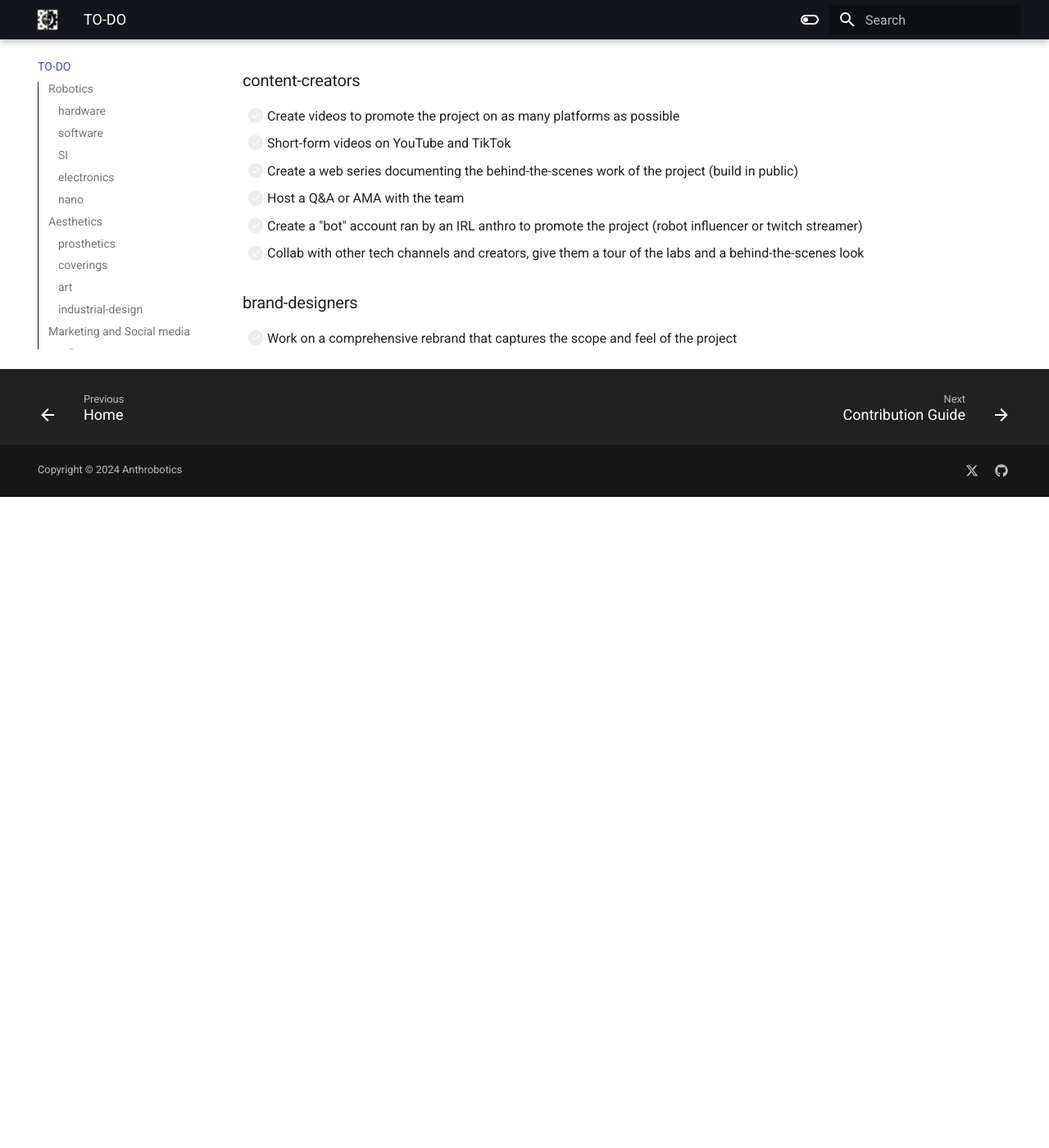
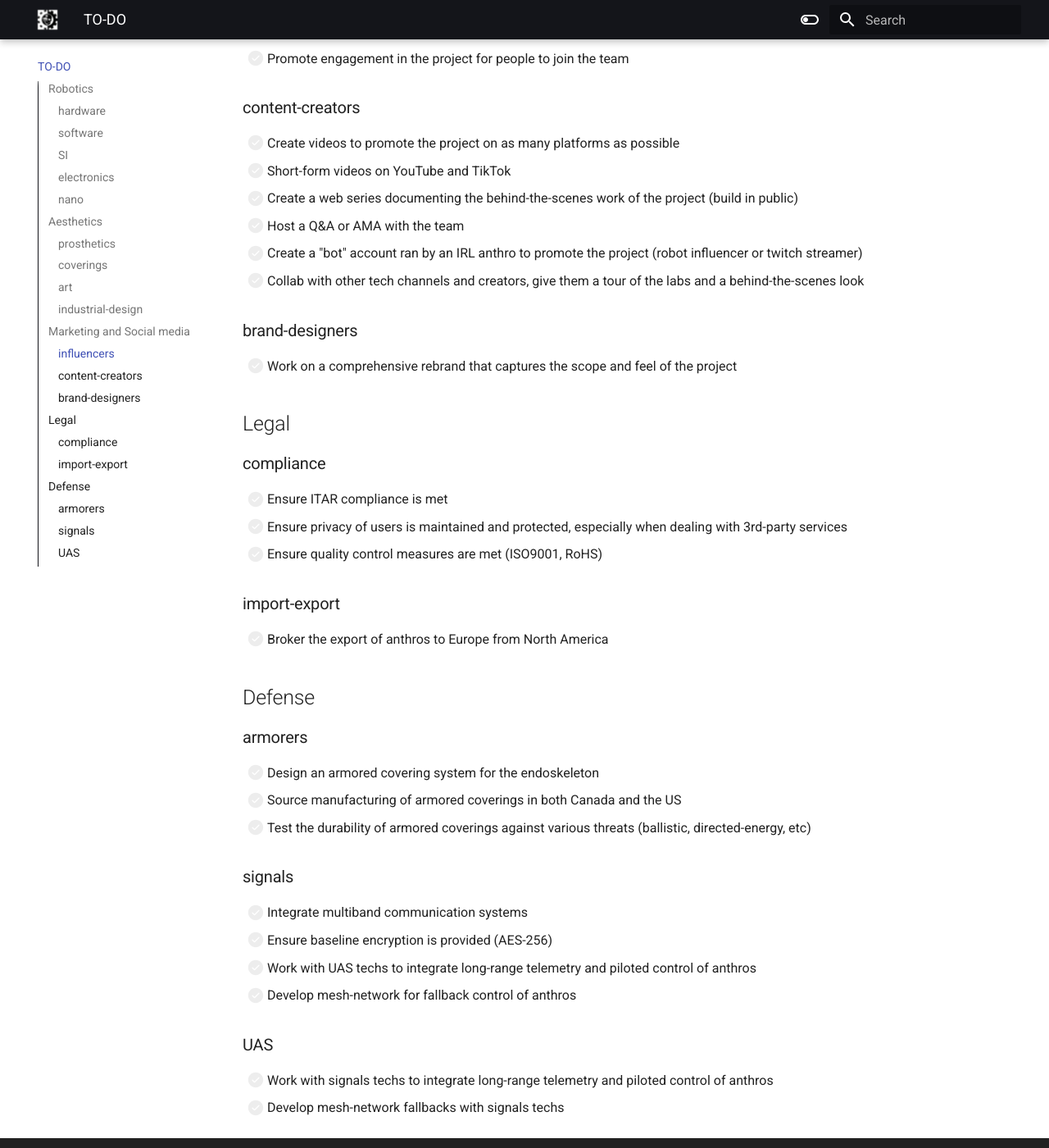
Before and after one commit to Anthrobotics/anthro-docs, an MkDocs documentation site: the page built from docs/TO-DO.md, in a window 1280 px wide and 1400 px high, scrolled down 3708 px. Shown: the whole window at 82% size. Built offline with MkDocs 1.6.1 and Material for MkDocs 9.7.7, drawn with Linux system fonts in a browser that asks for light colours; before the commit the page ends 4314 px from its top, so only the background shows below that; some of the changed text lies outside the part shown.

Commit message:
Update TO-DO.md

```diff
--- a/docs/TO-DO.md
+++ b/docs/TO-DO.md
@@ -60,13 +60,14 @@ You can find your team's respective tasks in each section. Feel free to assist o
 ### electronics
 
 - [ ] Design, build and test BMS
-- [ ] Design, build and test PDB
+- [ ] ***Design, build and test PDB***
 - [ ] Design, build and test hot-swap battery tray
 - [ ] Design, build and test EtherCAT BLDC controller
 - [ ] Design, build and test soft nerve sensors
+- [ ] Embed prosthetic components with soft electronics and tactile sensors
 - [ ] Design, build and test carrier board for SI edge computers
 - [ ] Run and wire data buses
-- [ ] Run and wire nervous system
+- [ ] Run and wire tactile system to coverings
 
 ### nano
 
@@ -79,7 +80,7 @@ You can find your team's respective tasks in each section. Feel free to assist o
 ### prosthetics
 
 - [ ] Design and develop anatomically correct prosthetic components
-- [ ] Embed prosthetic components with soft electronics
+- [ ] Embed prosthetic components with soft electronics and tactile sensors
 - [ ] Integrate prosthetic components into endoskeleton hardware
 
 ### coverings
@@ -129,3 +130,32 @@ You can find your team's respective tasks in each section. Feel free to assist o
 ### brand-designers
 
 - [ ] Work on a comprehensive rebrand that captures the scope and feel of the project
+
+## Legal
+
+### compliance
+
+- [ ] Ensure ITAR compliance is met
+- [ ] Ensure privacy of users is maintained and protected, especially when dealing with 3rd-party services
+- [ ] Ensure quality control measures are met (ISO9001, RoHS)
+
+### import-export
+
+- [ ] Broker the export of anthros to Europe from North America
+
+## Defense
+
+### armorers
+- [ ] Design an armored covering system for the endoskeleton
+- [ ] Source manufacturing of armored coverings in both Canada and the US
+- [ ] Test the durability of armored coverings against various threats (ballistic, directed-energy, etc)
+
+### signals
+- [ ] Integrate multiband communication systems
+- [ ] Ensure baseline encryption is provided (AES-256)
+- [ ] Work with UAS techs to integrate long-range telemetry and piloted control of anthros
+- [ ] Develop mesh-network for fallback control of anthros
+
+### UAS
+- [ ] Work with signals techs to integrate long-range telemetry and piloted control of anthros
+- [ ] Develop mesh-network fallbacks with signals techs
```
Also changed, not shown: other parts of docs/TO-DO.md (+1 -1 lines).
